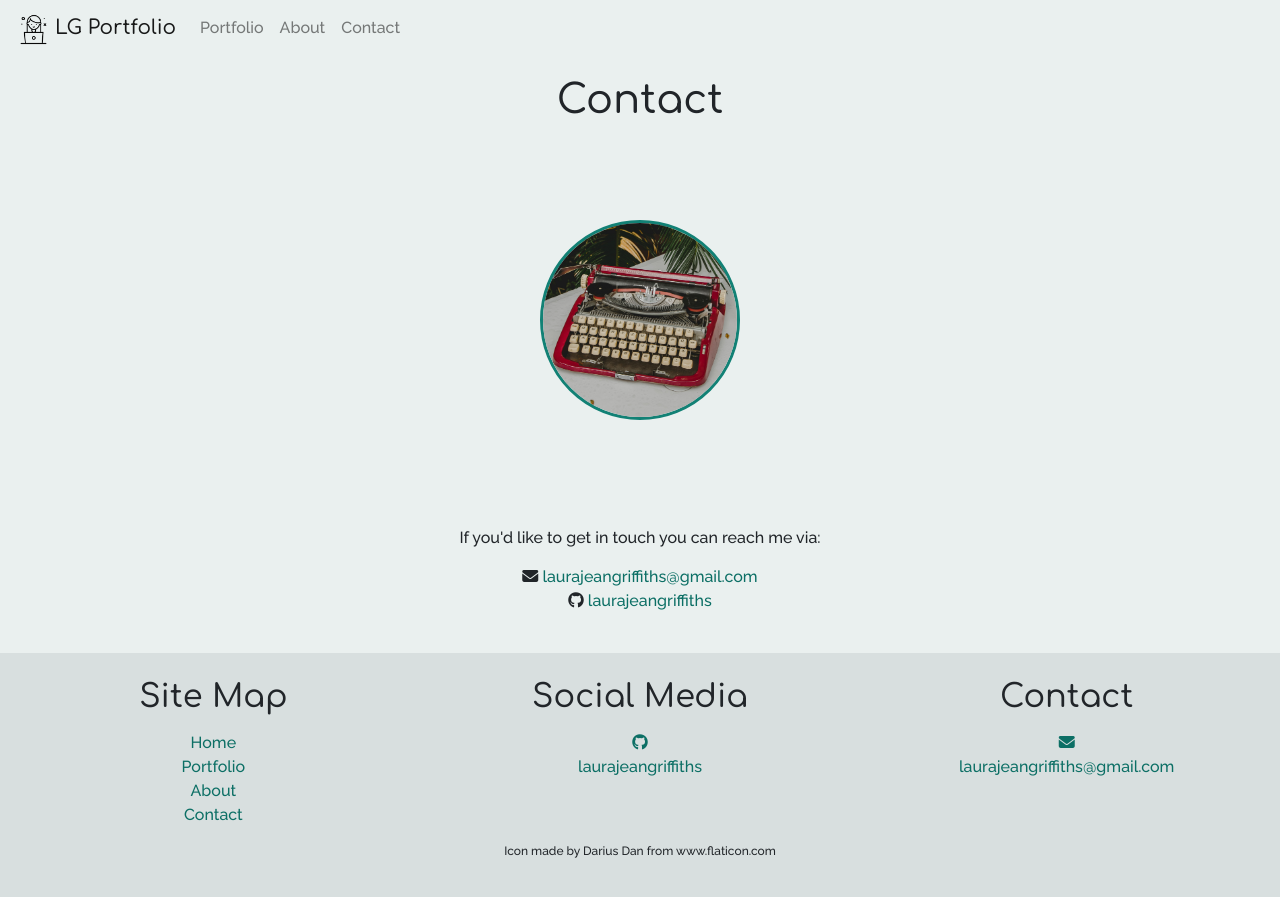
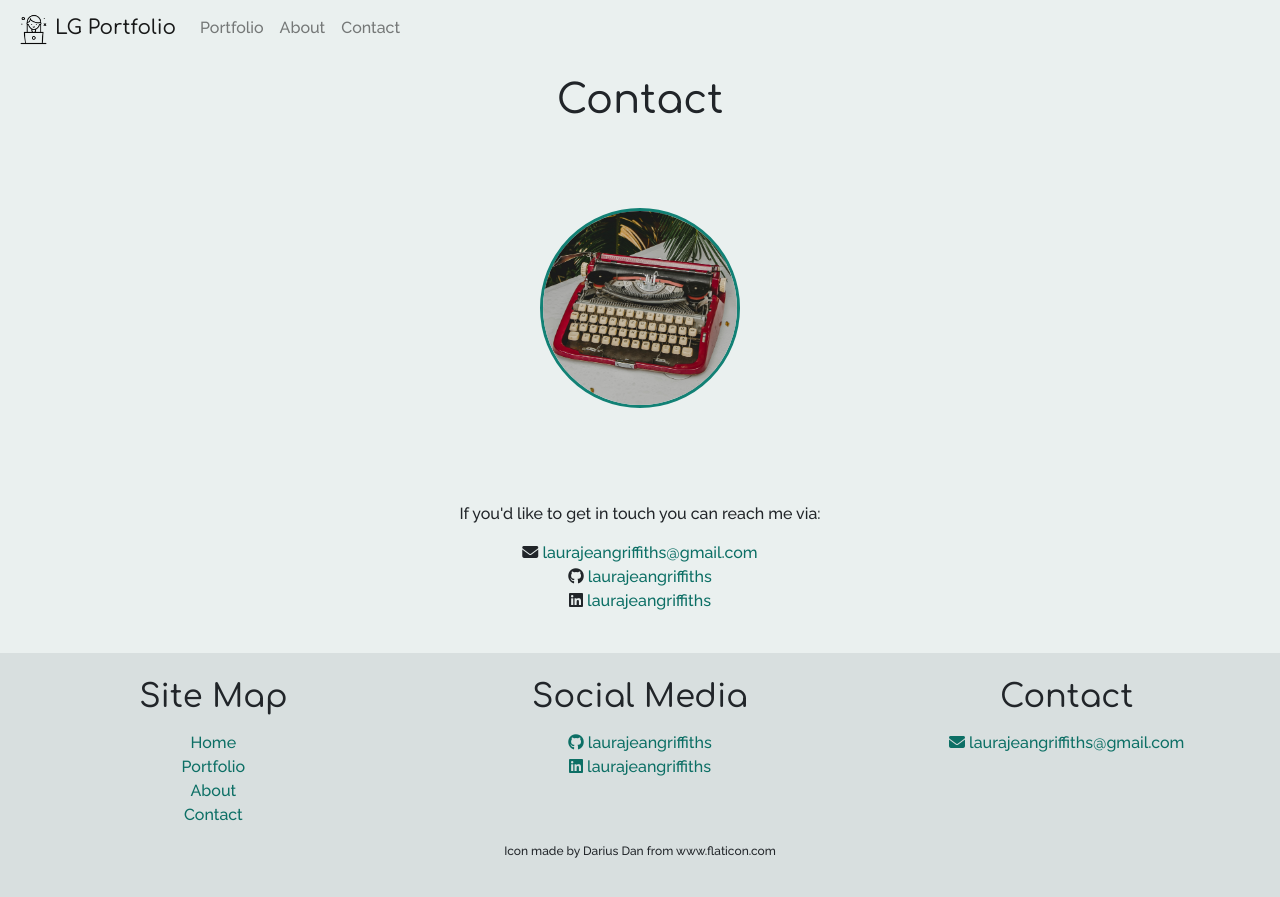
Before and after one commit to laurajeangriffiths/laurajeangriffiths.github.io, a Jekyll site: the page built from contact.html, in a window 1280 px wide. Shown: the top 897 px of the page. Built offline with Jekyll 4.4.1, drawn with Linux system fonts in a browser that asks for light colours; nearby versions of some CDN libraries.

Commit message:
Contact info
Addition of Linkedin profile

```diff
--- a/_layouts/default.html
+++ b/_layouts/default.html
@@ -64,15 +64,14 @@
         <div class="col-sm">
           <h2>Social Media</h2>
           <ul class="list-unstyled" id="foot-col">
-              <i class="fab fa-github"></i>
-              <li><a href="https://github.com/laurajeangriffiths">laurajeangriffiths</a></li>
+              <li><i class="fab fa-github"></i> <a href="https://github.com/laurajeangriffiths">laurajeangriffiths</a></li>
+              <li><i class="fab fa-linkedin"></i> <a href="https://www.linkedin.com/in/laurajeangriffiths/">laurajeangriffiths<a></li>
           </ul>
         </div>
         <div class="col-sm">
           <h2>Contact</h2>
           <ul class="list-unstyled" id="foot-col">
-              <i class="fas fa-envelope"></i>
-              <li><a href="mailto:laurajeangriffiths@gmail.com">laurajeangriffiths@gmail.com</a></li>
+              <li><i class="fas fa-envelope"></i> <a href="mailto:laurajeangriffiths@gmail.com">laurajeangriffiths@gmail.com</a></li>
           </ul>
         </div>
       </div>
--- a/contact.html
+++ b/contact.html
@@ -10,9 +10,8 @@ permalink: /contact/
   <div class="container text-center">
     <p>If you'd like to get in touch you can reach me via:</p>
       <ul class="list-unstyled">
-        <li><i class="fas fa-envelope"></i> <a href="mailto:laurajeangriffiths@gmail.com">laurajeangriffiths@gmail.com</a>
-        </li>
-        <li><i class="fab fa-github"></i> <a href="https://github.com/laurajeangriffiths">laurajeangriffiths</a>
-        </li>
+        <li><i class="fas fa-envelope"></i> <a href="mailto:laurajeangriffiths@gmail.com">laurajeangriffiths@gmail.com</a></li>
+        <li><i class="fab fa-github"></i> <a href="https://github.com/laurajeangriffiths">laurajeangriffiths</a></li>
+        <li><i class="fab fa-linkedin"></i> <a href="https://www.linkedin.com/in/laurajeangriffiths/">laurajeangriffiths<a></li>
       </ul>
   </div>
```
